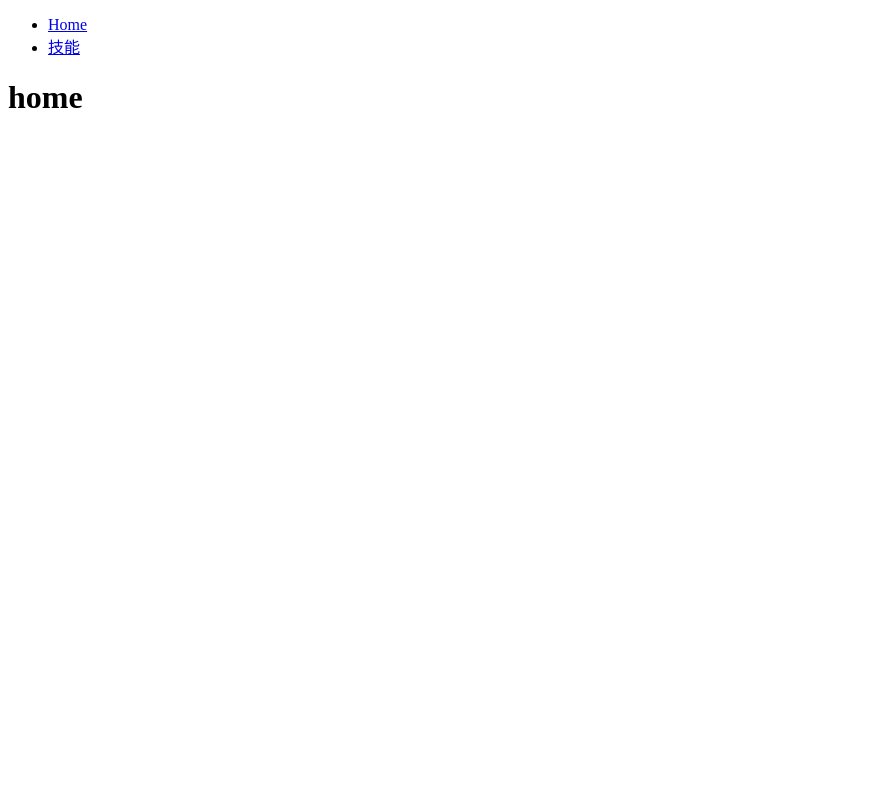
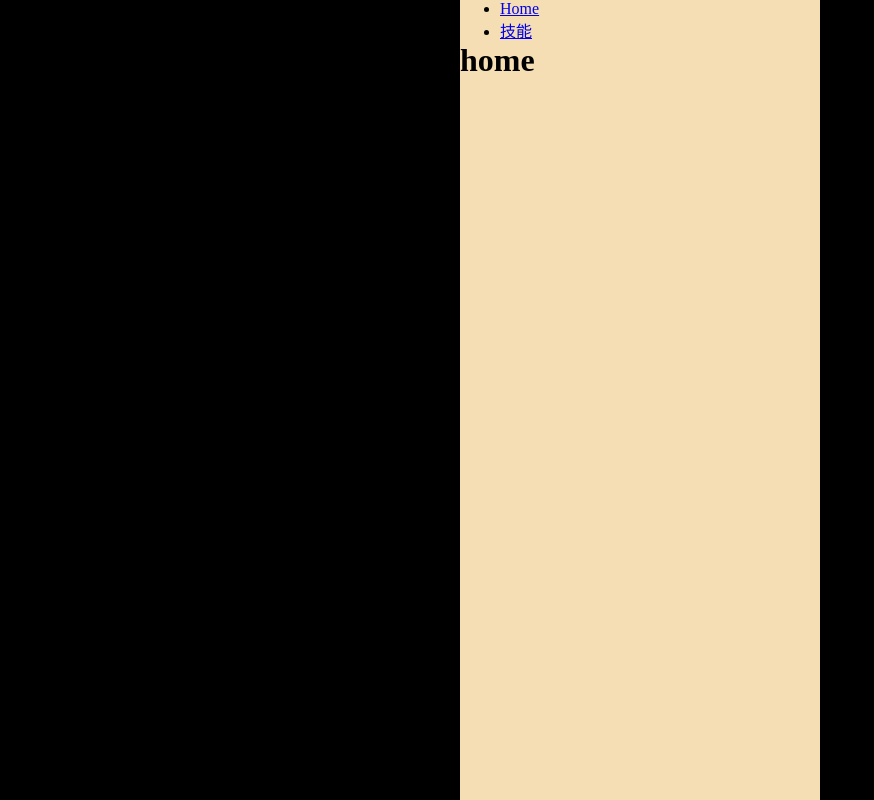
Before and after one commit to cifong/my-app, a React (Create React App) app: page / in a window 1280 px wide. Shown: the whole page, without its empty margins (0-874 px from the left). Built offline with nearby package versions, Linux system fonts and the light colour scheme.

Commit message:
set wrapper and container background

```diff
--- a/src/App.js
+++ b/src/App.js
@@ -4,9 +4,9 @@ import Home from './components/home/home';
 import Skills from './components/skill/skills';
 function App() {
   return (
-    <div className="App">
+    <div className="Gamewrapper">
       <BrowserRouter>
-        <div>
+        <div className='Gamecontainer'>
           <ul>
             <li>
               <Link to="/">Home</Link>
@@ -15,7 +15,9 @@ function App() {
               <Link to="/skill">技能</Link>
             </li>
           </ul>
+          <div>
 
+          </div>
           <Routes>
             <Route path="/skill" element={<Skills />} />
             <Route path="/" element={<Home />} />
--- a/src/assets/App.css
+++ b/src/assets/App.css
@@ -0,0 +1,15 @@
+* {
+    margin: 0;
+}
+.Gamewrapper {
+    width: 100vw;
+    height: 100vh;
+    background-color: black;
+}
+.Gamecontainer {
+    aspect-ratio: 9 / 20;
+    background-color: wheat;
+    max-width: 100%;
+    max-height: 100%;
+    margin: auto;
+}
--- a/src/index.js
+++ b/src/index.js
@@ -1,6 +1,5 @@
 import React from 'react';
 import ReactDOM from 'react-dom/client';
-import './assets/index.css';
 import App from './App';
 import reportWebVitals from './reportWebVitals';
 
```
